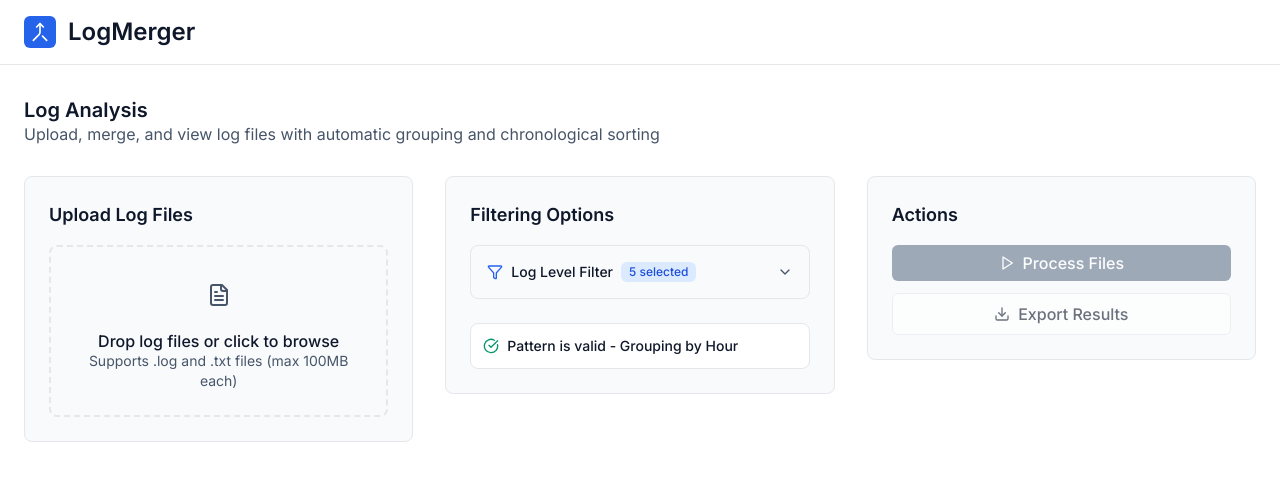
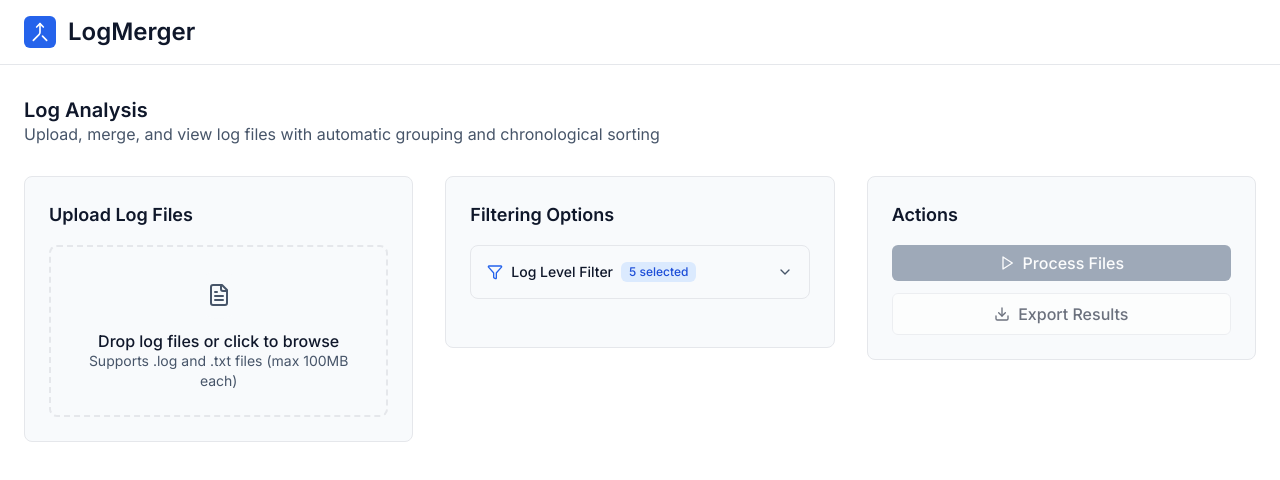
Before and after one commit to mcasari/logmerger, a React (Vite) app: page / in a window 1280 px wide. Shown: the top 480 px of the page. Built offline with nearby package versions, Linux system fonts and the light colour scheme.

Commit message:
remove message pattern validity

```diff
--- a/src/pages/log-merger/components/PatternConfiguration.jsx
+++ b/src/pages/log-merger/components/PatternConfiguration.jsx
@@ -287,24 +287,7 @@ const PatternConfiguration = ({
         </div>
       )}
 
-      {/* Pattern Status */}
-      <div className="mt-6 p-3 rounded-lg bg-background border border-border">
-        <div className="flex items-center space-x-2">
-          <Icon
-            name={isPatternValid ? "CheckCircle" : "AlertCircle"}
-            size={16}
-            color={isPatternValid ? "var(--color-success)" : "var(--color-error)"}
-          />
-          <span className={`text-sm font-medium ${
-            isPatternValid ? 'text-success-700' : 'text-error-700'
-          }`}>
-            {isPatternValid
-              ? `Pattern is valid - Grouping by ${predefinedPatterns.find(p => p.id === groupingType)?.name || 'custom pattern'}`
-              : 'Invalid pattern'
-            }
-          </span>
-        </div>
-      </div>
+
     </div>
   );
 };
```
